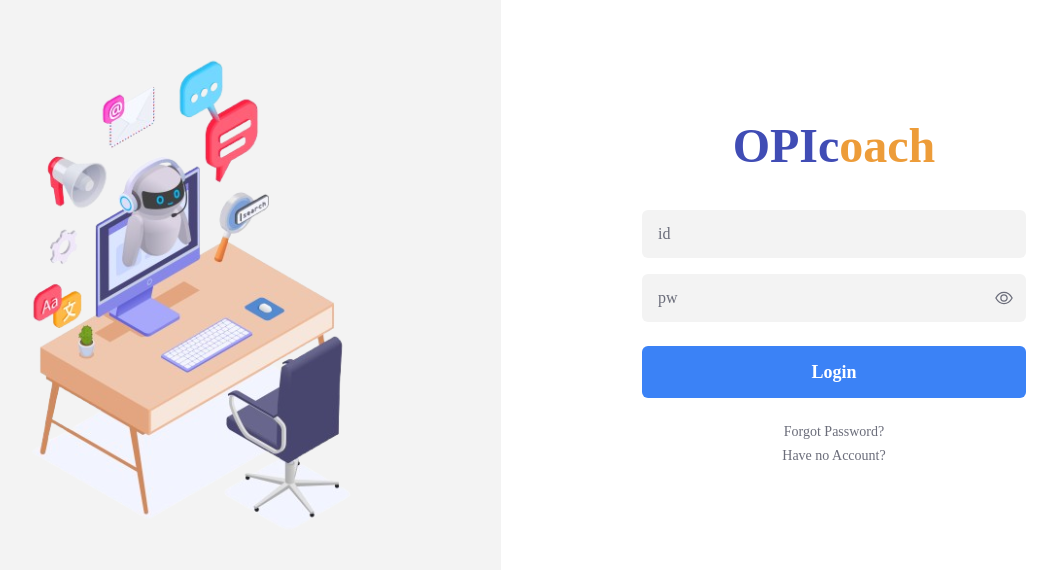
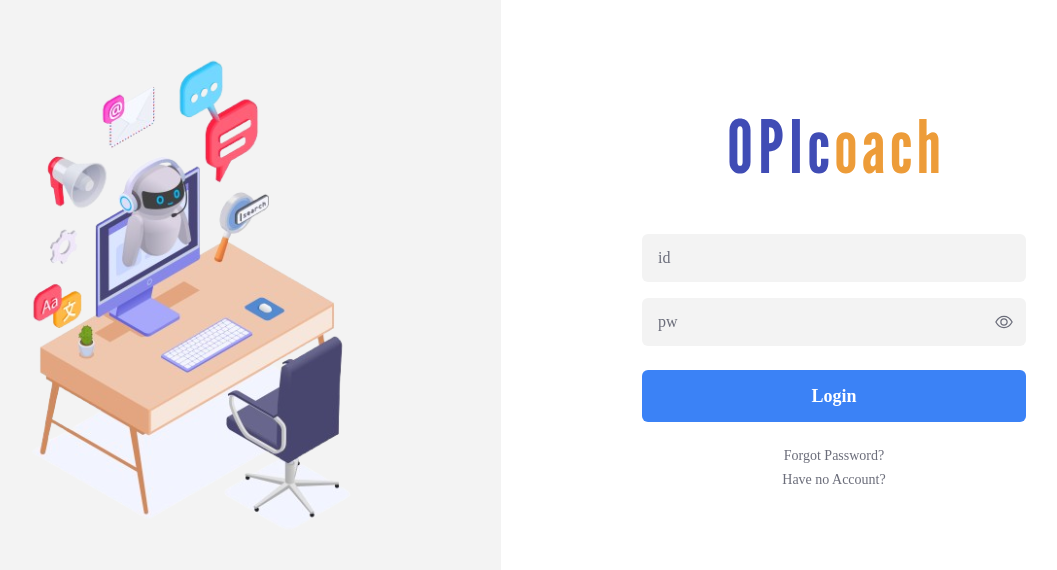
Before and after one commit to OPICoach/OPICoach, a React (Vite) app in the folder frontend/: page /login in a window 1280 px wide. Shown: the part 106-676 px from the top of the page, without its empty margins (126-1183 px from the left). Built offline with nearby package versions, Linux system fonts and the light colour scheme; a web font is replaced by a local one.

Commit message:
fix(fe): fix logo image and nav home

```diff
--- a/frontend/src/components/LoginSignUpInput.jsx
+++ b/frontend/src/components/LoginSignUpInput.jsx
@@ -1,6 +1,10 @@
-import React, { useState } from "react";
+import { useState } from "react";
 
-const LoginRegisterInput = ({ placeholder, type = "text", showToggle = false }) => {
+const LoginRegisterInput = ({
+  placeholder,
+  type = "text",
+  showToggle = false,
+}) => {
   const [visible, setVisible] = useState(false);
   const isPassword = type === "password";
 
@@ -18,9 +22,24 @@ const LoginRegisterInput = ({ placeholder, type = "text", showToggle = false })
           className="absolute right-3 top-1/2 -translate-y-1/2 text-opiGray cursor-pointer"
           tabIndex={-1}
         >
-          <svg xmlns="http://www.w3.org/2000/svg" fill="none" viewBox="0 0 24 24" strokeWidth={1.5} stroke="currentColor" className="w-5 h-5">
-            <path strokeLinecap="round" strokeLinejoin="round" d="M2.25 12s3.75-6.75 9.75-6.75S21.75 12 21.75 12s-3.75 6.75-9.75 6.75S2.25 12 2.25 12z" />
-            <path strokeLinecap="round" strokeLinejoin="round" d="M15.75 12a3.75 3.75 0 11-7.5 0 3.75 3.75 0 017.5 0z" />
+          <svg
+            xmlns="http://www.w3.org/2000/svg"
+            fill="none"
+            viewBox="0 0 24 24"
+            strokeWidth={1.5}
+            stroke="currentColor"
+            className="w-5 h-5"
+          >
+            <path
+              strokeLinecap="round"
+              strokeLinejoin="round"
+              d="M2.25 12s3.75-6.75 9.75-6.75S21.75 12 21.75 12s-3.75 6.75-9.75 6.75S2.25 12 2.25 12z"
+            />
+            <path
+              strokeLinecap="round"
+              strokeLinejoin="round"
+              d="M15.75 12a3.75 3.75 0 11-7.5 0 3.75 3.75 0 017.5 0z"
+            />
           </svg>
         </button>
       )}
--- a/frontend/src/pages/Login.jsx
+++ b/frontend/src/pages/Login.jsx
@@ -1,7 +1,11 @@
 import React from "react";
 import LoginRegisterInput from "../components/LoginSignUpInput";
+import loginLogo from "../assets/loginPage/loginLogo.svg";
+
+import { useNavigate } from "react-router-dom";
 
 const Login = () => {
+  const nav = useNavigate();
   return (
     <div className="flex flex-row min-h-screen bg-white">
       <div className="w-1/2 flex justify-center items-center">
@@ -15,17 +19,31 @@ const Login = () => {
       </div>
       <div className="w-1/2 flex flex-col justify-center items-center">
         <div className="mb-10 select-none">
-          <span className="text-5xl font-extrabold text-opiBlue">OPIc</span>
-          <span className="text-5xl font-extrabold text-opiOrange">oach</span>
+          <div className="flex items-center justify-center h-24">
+            <img src={loginLogo} alt="OPICoach Logo" className="h-14" />
+          </div>
         </div>
         <div className="w-3/5 flex flex-col gap-4 mb-6">
           <LoginRegisterInput placeholder="id" />
-          <LoginRegisterInput placeholder="pw" type="password" showToggle={true} />
+          <LoginRegisterInput
+            placeholder="pw"
+            type="password"
+            showToggle={true}
+          />
         </div>
-        <button className="w-3/5 py-3 rounded-md bg-blue-500 text-white font-semibold text-lg mb-6 hover:bg-blue-600 transition">Login</button>
+        <button
+          className="w-3/5 py-3 rounded-md bg-blue-500 text-white font-semibold text-lg mb-6 hover:bg-blue-600 transition"
+          onClick={() => nav("/")}
+        >
+          Login
+        </button>
         <div className="w-3/5 flex flex-col items-center gap-1 text-sm">
-          <a href="#" className="text-opiGray hover:underline">Forgot Password?</a>
-          <a href="/signup" className="text-opiGray hover:underline">Have no Account?</a>
+          <a href="#" className="text-opiGray hover:underline">
+            Forgot Password?
+          </a>
+          <a href="/signup" className="text-opiGray hover:underline">
+            Have no Account?
+          </a>
         </div>
       </div>
     </div>
```
Also changed, not shown: frontend/src/assets/loginPage/loginLogo.svg (added).
